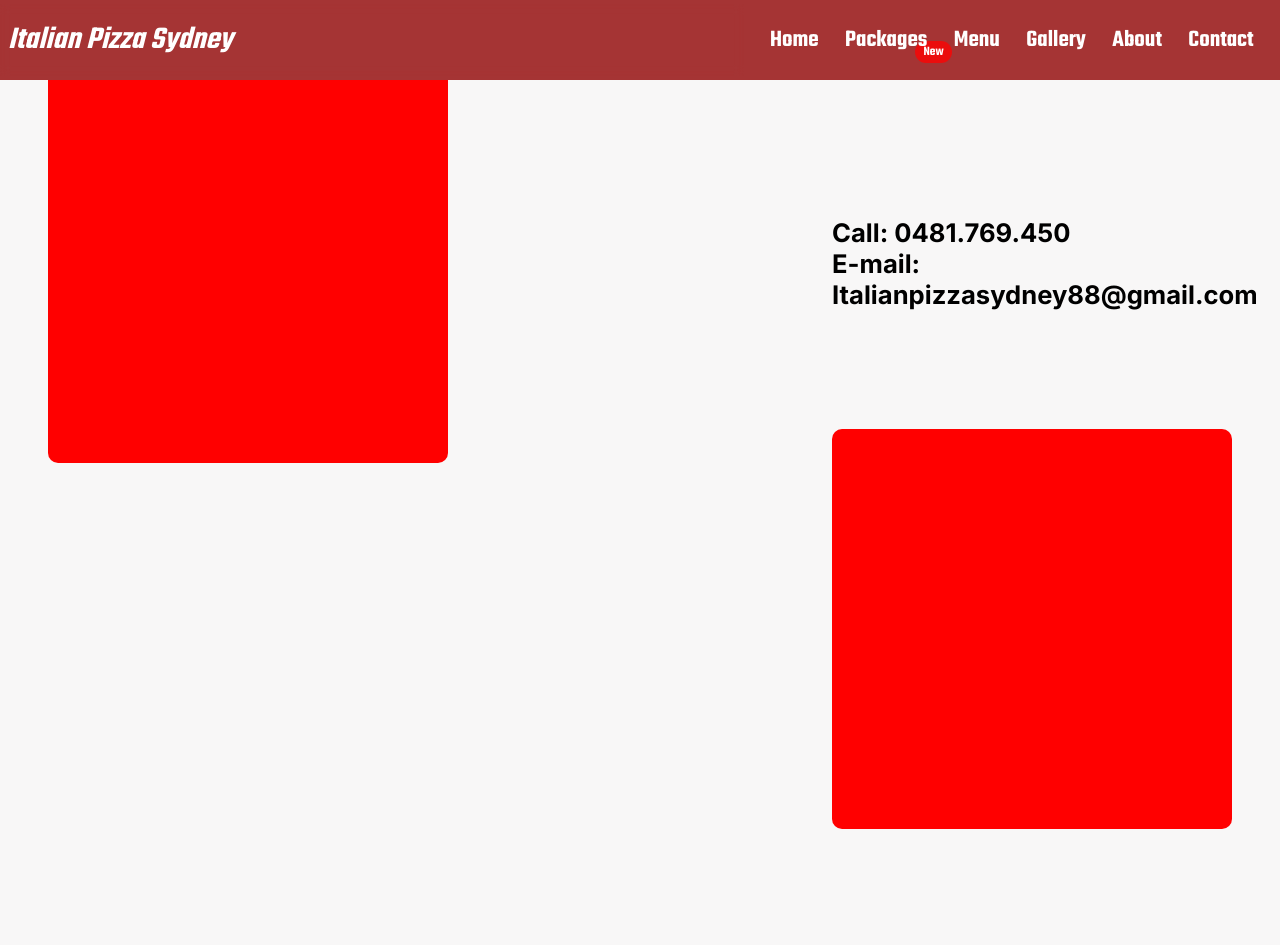
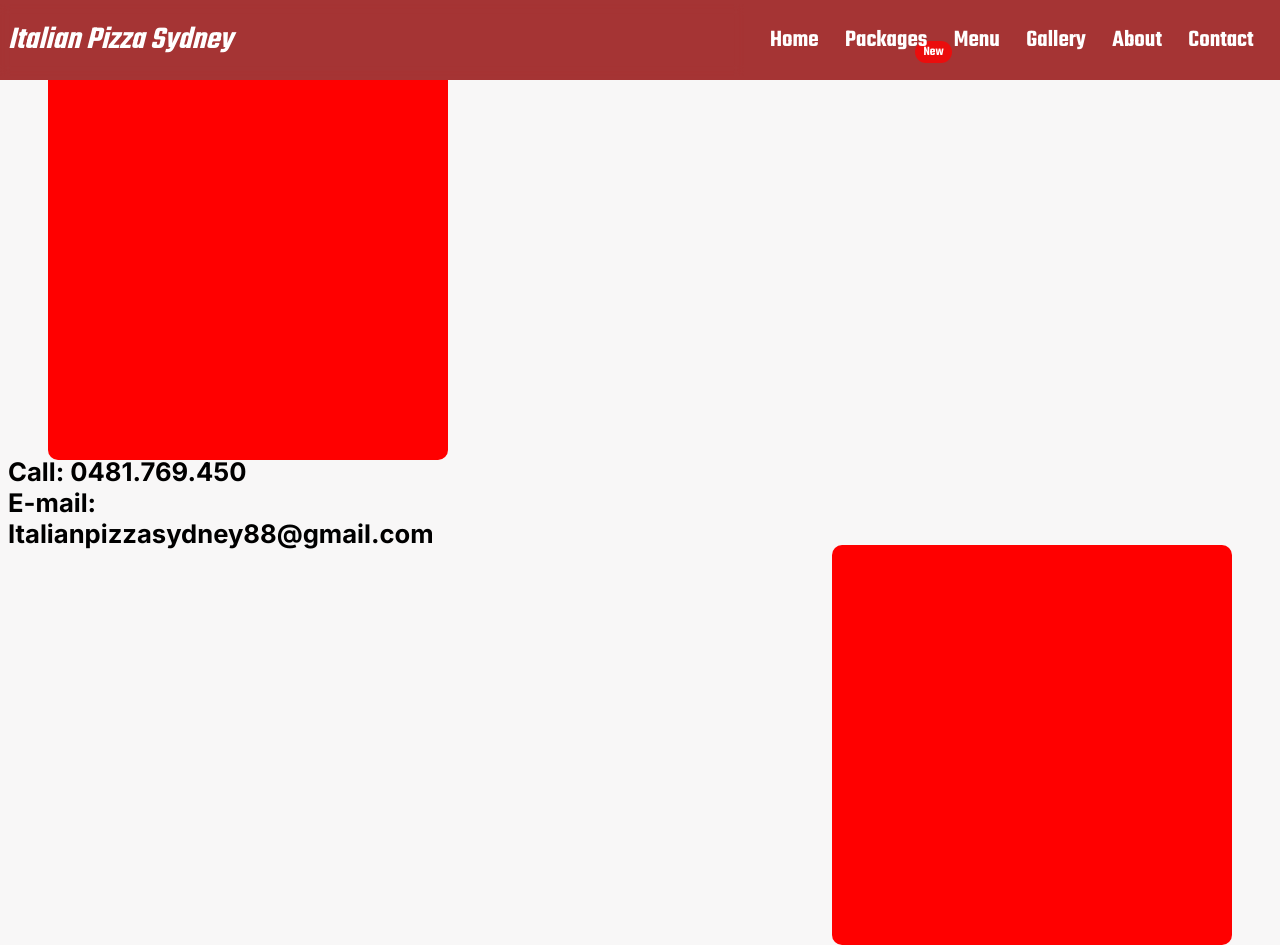
Before and after one commit to n0wherefast/italian-pizza-sydney-, a Next.js app: page /pages/contact in a window 1280 px wide. Before the commit the page ends 829 px from the top, so only its background shows below. Built offline with nearby package versions, Linux system fonts and the light colour scheme.

Commit message:
about section

```diff
--- a/app/pages/contact/contact.scss
+++ b/app/pages/contact/contact.scss
@@ -33,17 +33,25 @@ margin: 3rem;
 border-radius: 10px;
 }
 
-.Contact{
-    // display: flex;
+.Social{
     flex-direction: column;
-    // gap: 1rem;
-    // align-items: center;
-    // justify-content: center;
     font-weight: bold;
     font-size: 1.6rem;
     // backdrop-filter: blur(16px);
     width: 35%;
-    // padding: 1rem;
+    padding: 1rem;
+}
+.Contact{
+    display: flex;
+    justify-content: center;
+    flex-direction: column;
+    font-weight: bold;
+    font-size: 1.6rem;
+    width: 35%;
+    padding-top: 1rem;
+    padding-bottom: 1rem;
+    padding-left: .5rem;
+    // background-color: brown;
 }
 h1{
     font-size: 1.5rem;
@@ -55,9 +63,13 @@ h1{
       height: 12rem;
       margin: 1rem;
     }
-    .Contact{
+    .Social{
       font-size: .6rem;
       width: 50%;
+    }
+    .Contact{
+      font-size: 1rem;
+      width: 100%;
     }
     .mid-sectionsContact, .sectionsContact{
       height: 20rem;
--- a/app/pages/contact/page.tsx
+++ b/app/pages/contact/page.tsx
@@ -7,19 +7,19 @@ function Page() {
     <div className='mainContact'>
     <div className='sectionsContact'>
       <div className='imageContact'></div>
-      <div className='Contact'>
-
-        <p>Call: 0481.769.450</p>
-        <p>E-mail: Italianpizzasydney88@gmail.com</p>
+      <div className='Social'>
 
       </div>
 
     </div>
-
+    <div className='Contact'>
+        <p>Call: 0481.769.450</p>
+        <p>E-mail: Italianpizzasydney88@gmail.com</p>
+      </div>
 
     <div className='mid-sectionsContact'>
 
-      <div className='Contact'>
+      <div className='Social'>
 
       </div>
       <div className='imageContact'></div>
```
